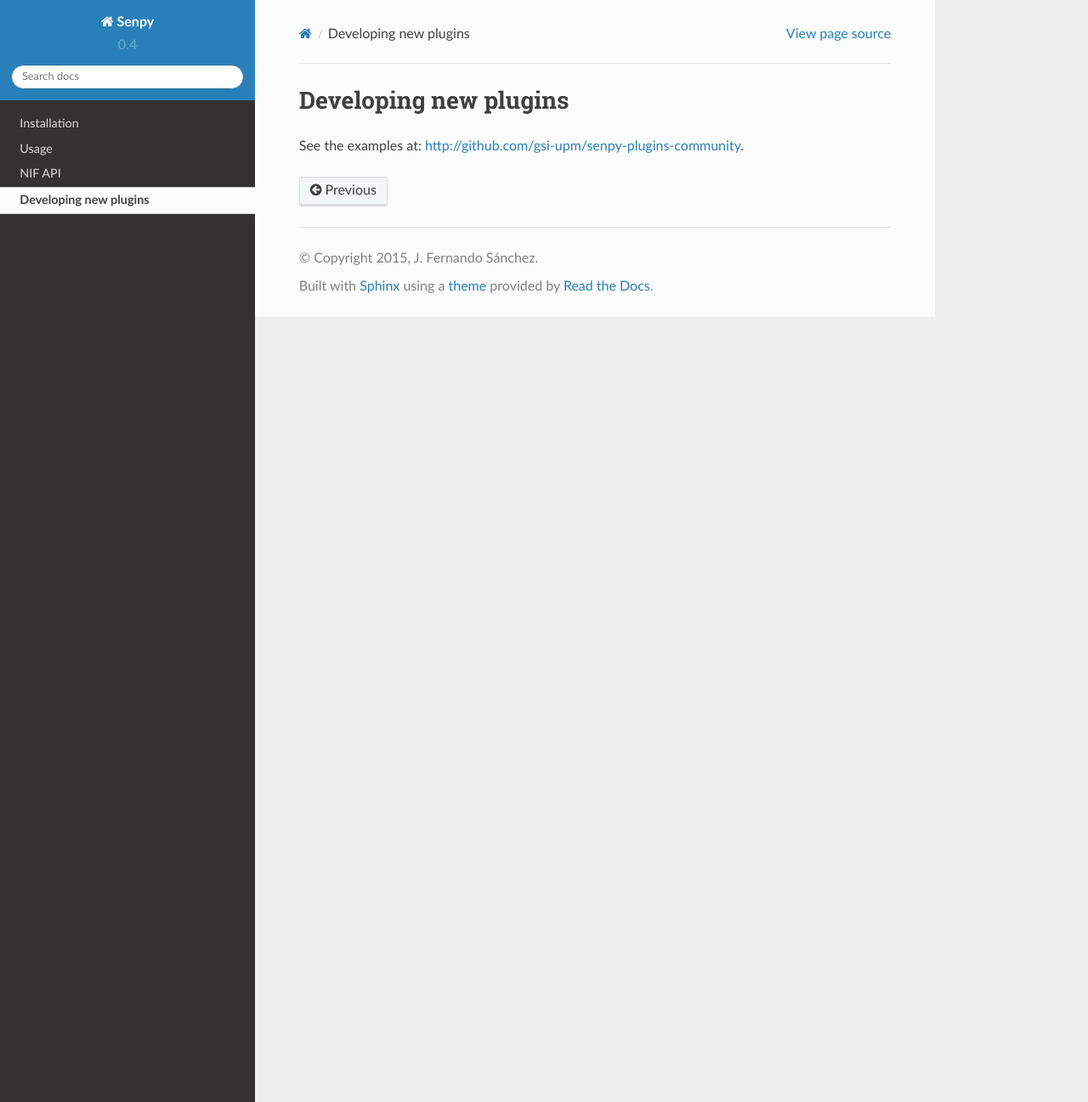
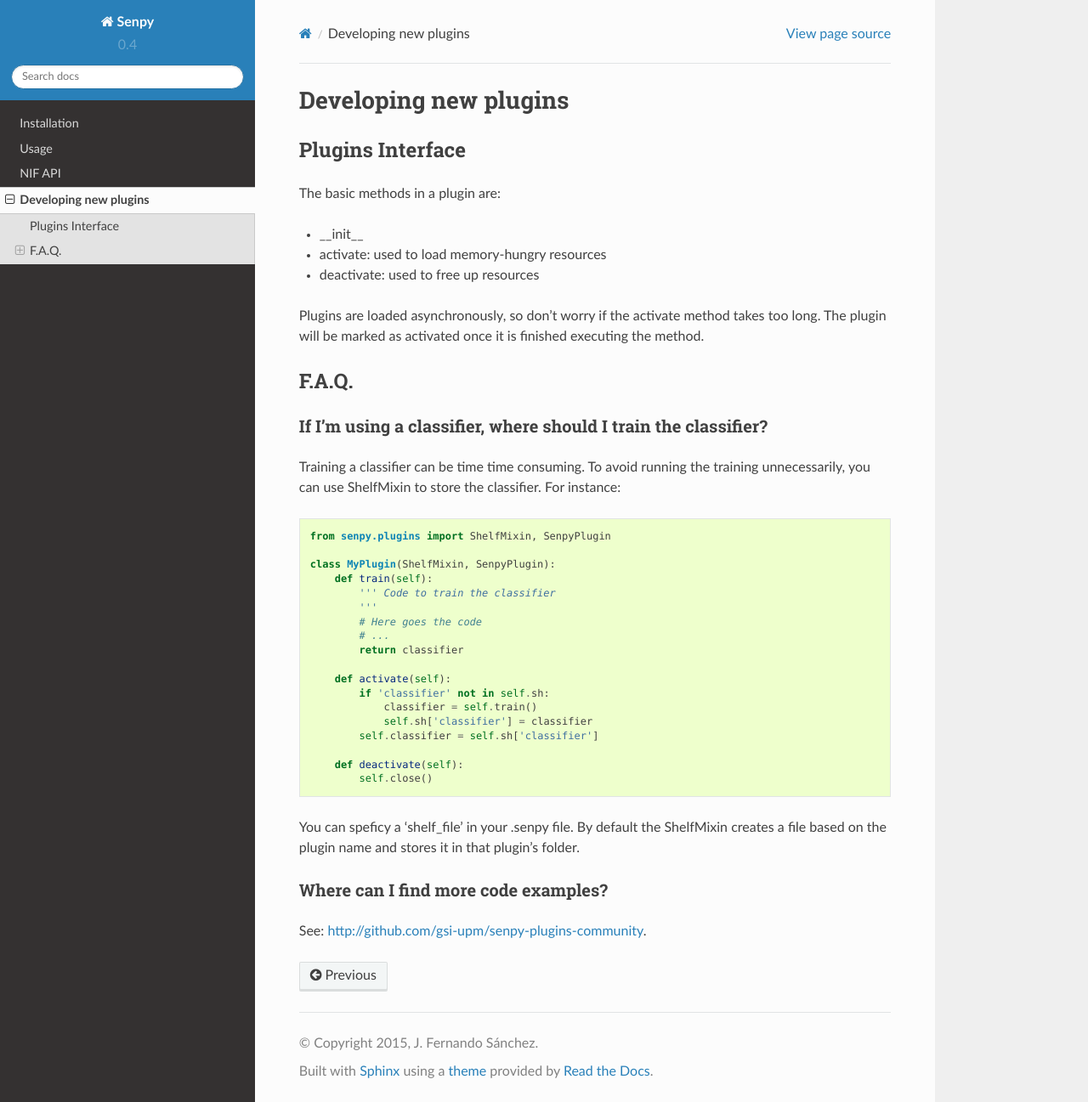
Before and after one commit to gsi-upm/senpy, a Sphinx documentation site: the page built from docs/plugins.rst, in a window 1280 px wide and 1297 px high. Shown: the whole window at 85% size. Built offline with Sphinx 7.4.7 and the Read the Docs theme 2.0.0, drawn with Linux system fonts in a browser that asks for light colours.

Commit message:
Added plugins FAQ to the docs

```diff
--- a/docs/plugins.rst
+++ b/docs/plugins.rst
@@ -1,4 +1,48 @@
 Developing new plugins
 ----------------------
 
-See the examples at: `<http://github.com/gsi-upm/senpy-plugins-community>`_.
+Plugins Interface
+=================
+
+The basic methods in a plugin are:
+
+* __init__
+* activate: used to load memory-hungry resources
+* deactivate: used to free up resources
+
+Plugins are loaded asynchronously, so don't worry if the activate method takes too long. The plugin will be marked as activated once it is finished executing the method.
+
+F.A.Q.
+======
+If I'm using a classifier, where should I train the classifier?
+???????????????????????????????????????????????????????????????
+
+Training a classifier can be time time consuming. To avoid running the training unnecessarily, you can use ShelfMixin to store the classifier. For instance:
+
+.. code:: python
+
+          from senpy.plugins import ShelfMixin, SenpyPlugin
+
+          class MyPlugin(ShelfMixin, SenpyPlugin):
+              def train(self):
+                  ''' Code to train the classifier
+                  '''
+                  # Here goes the code
+                  # ...
+                  return classifier
+
+              def activate(self):
+                  if 'classifier' not in self.sh:
+                      classifier = self.train()
+                      self.sh['classifier'] = classifier
+                  self.classifier = self.sh['classifier']
+
+              def deactivate(self):
+                  self.close()
+
+You can speficy a 'shelf_file' in your .senpy file. By default the ShelfMixin creates a file based on the plugin name and stores it in that plugin's folder.
+
+Where can I find more code examples?
+????????????????????????????????????
+
+See: `<http://github.com/gsi-upm/senpy-plugins-community>`_.
```
